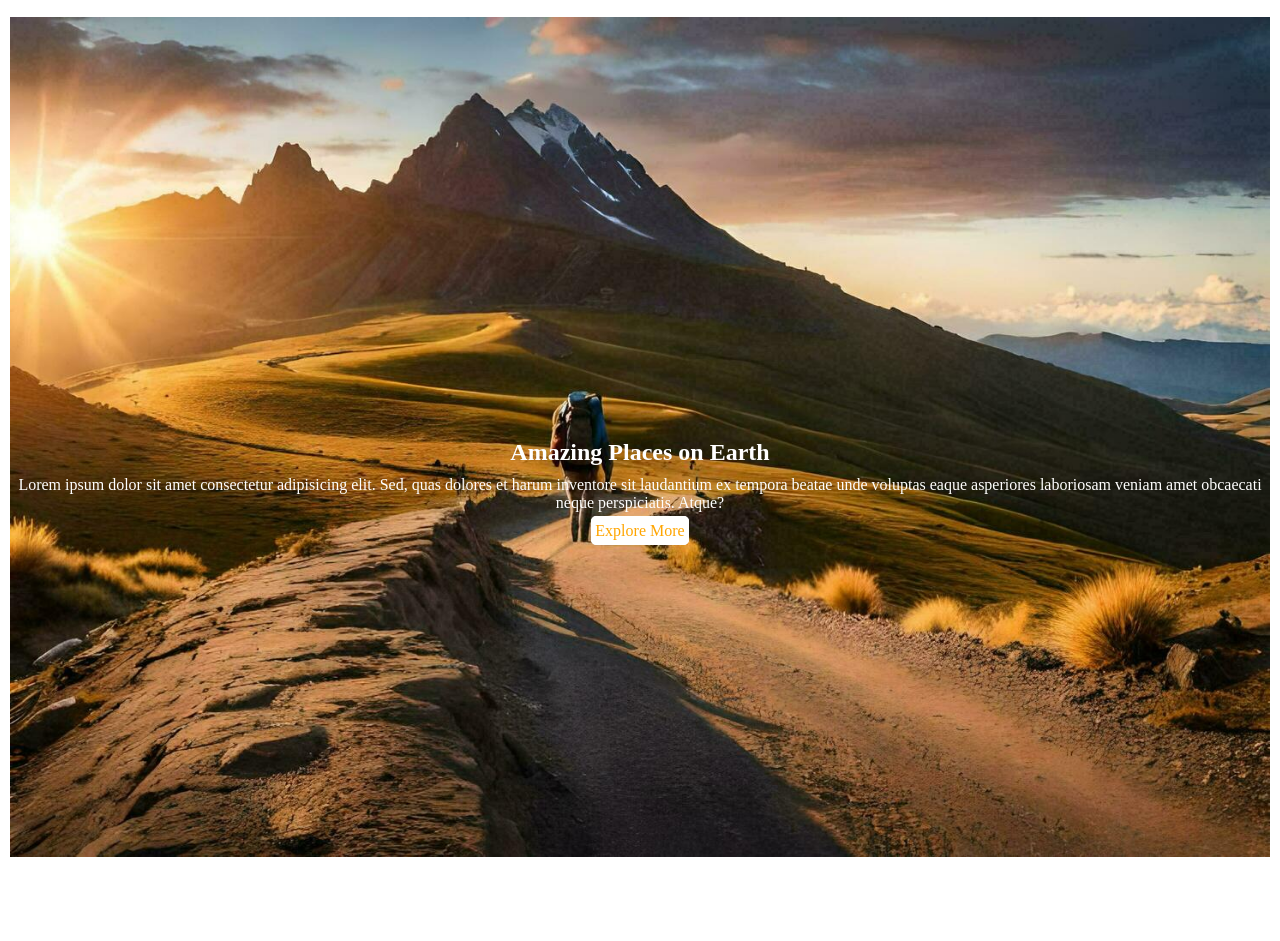
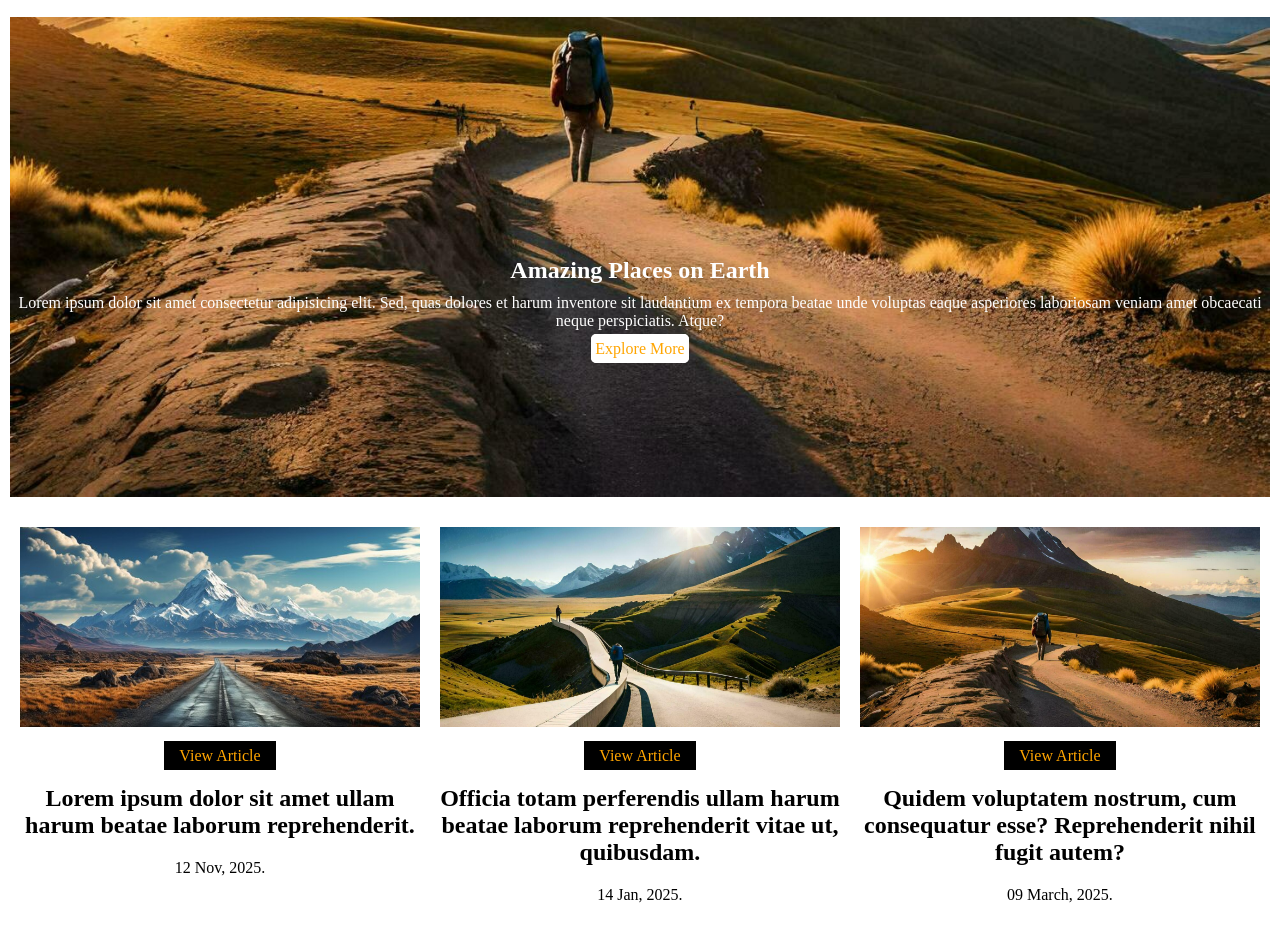
Before and after one commit to Nathius262/article-app, a plain HTML site: page index.html in a window 1280 px wide. Shown: the part 71-1012 px from the top of the page. Before the commit the page ends 942 px from the top, so only its background shows below. Drawn offline with Linux system fonts and the light colour scheme.

Commit message:
create article list section on index page

```diff
--- a/index.html
+++ b/index.html
@@ -63,6 +63,78 @@
                </div>
             </section>
 
+            <section>
+                <div class="row">
+
+                    <div class="col-md-4">
+                        <div class="card">
+                            <div class="card-img">
+                                <img src="static/img/a1.jpg" alt="">
+                            </div>
+
+                            <div class="card-content">
+                                <a href="" class="btn card-btn">
+                                    View Article
+                                </a>
+
+                                <h2 class="card-title">
+                                    Lorem ipsum dolor sit amet ullam harum beatae laborum reprehenderit.
+                                </h2>
+
+                                <div class="card-date">
+                                    12 Nov, 2025.
+                                </div>
+                            </div>
+                        </div>
+                    </div>
+
+                    <div class="col-md-4">
+                        <div class="card">
+                            <div class="card-img">
+                                <img src="static/img/a2.jpg" alt="">
+                            </div>
+
+                            <div class="card-content">
+                                <a href="" class="btn card-btn">
+                                    View Article
+                                </a>
+
+                                <h2 class="card-title">
+                                    Officia totam perferendis ullam harum beatae laborum reprehenderit vitae ut, quibusdam.
+                                </h2>
+
+                                <div class="card-date">
+                                    14 Jan, 2025.
+                                </div>
+                            </div>
+                        </div>
+                    </div>
+
+                    <div class="col-md-4">
+                        <div class="card">
+                            <div class="card-img">
+                                <img src="static/img/a3.jpg" alt="">
+                            </div>
+
+                            <div class="card-content">
+                                <a href="" class="btn card-btn">
+                                    View Article
+                                </a>
+
+                                <h2 class="card-title">
+                                    Quidem voluptatem nostrum, cum consequatur esse? Reprehenderit nihil fugit autem?
+                                </h2>
+
+                                <div class="card-date">
+                                    09 March, 2025.
+                                </div>
+                            </div>
+                        </div>
+                    </div>
+
+                </div>
+            </section>
+
         </main>
         <!--MAIN SECTION END-->
 
--- a/static/css/style.css
+++ b/static/css/style.css
@@ -55,11 +55,16 @@ a:hover{
     align-items: center;
 }
 
+.border{
+    border: 1px solid var(--black);
+}
+
 /*HEADER SECTION*/
 
 /*MAIN INTRO SECTION*/
 .intro-body {
     position: relative;
+    max-height: 60vh;
 }
 
 .intro-content{
@@ -93,12 +98,54 @@ a:hover{
     transition: background-color .4s ease-in-out;
 }
 
+.intro-img{
+    max-height: inherit;
+}
+
 .intro-img img{
+    object-fit: cover;
     width: 100%;
-    object-fit: contain;
+    max-height: inherit;
+    object-position: bottom;
+}
+
+/*ARTICLE LIST SECTION*/
+
+.card-img{
+    width: 100%;
+    height: 200px;
+}
+
+.card-img img{
+    object-fit: cover;
+    object-position: center;
+    width: 100%;
+    height: 100%;
+}
+
+.card-content{
+    text-align: center;
 
 }
 
+.card-btn, .card-title, .card-date, .card-img{
+    margin-bottom: 20px !important;
+}
+
+
+.card-btn{
+    background-color: var(--black);
+    color: var(--orange);
+    padding: 6px 15px;
+}
+.card-btn:hover{
+    background-color: var(--grey);
+    transition: background-color .4s ease-in-out;
+}
+
+.card-title{
+    margin-top: 20px;
+}
 
 
 
```
